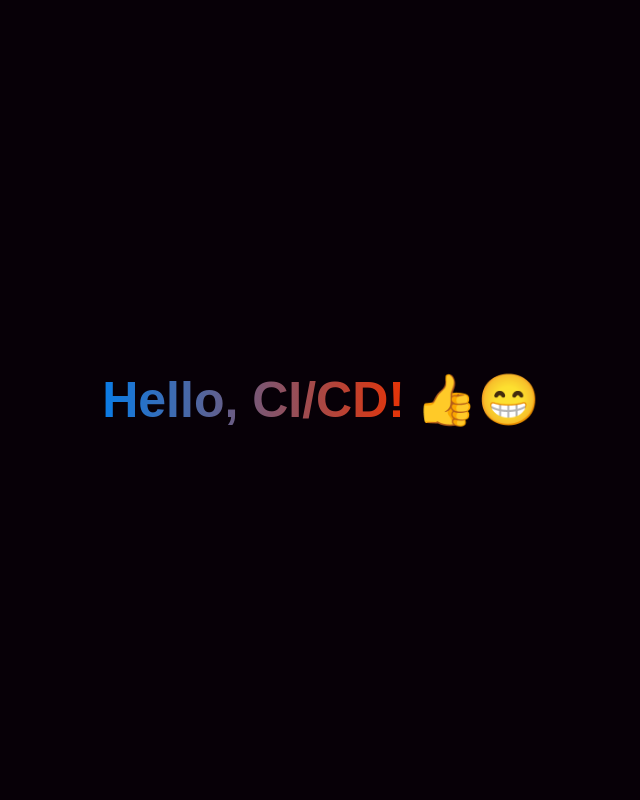
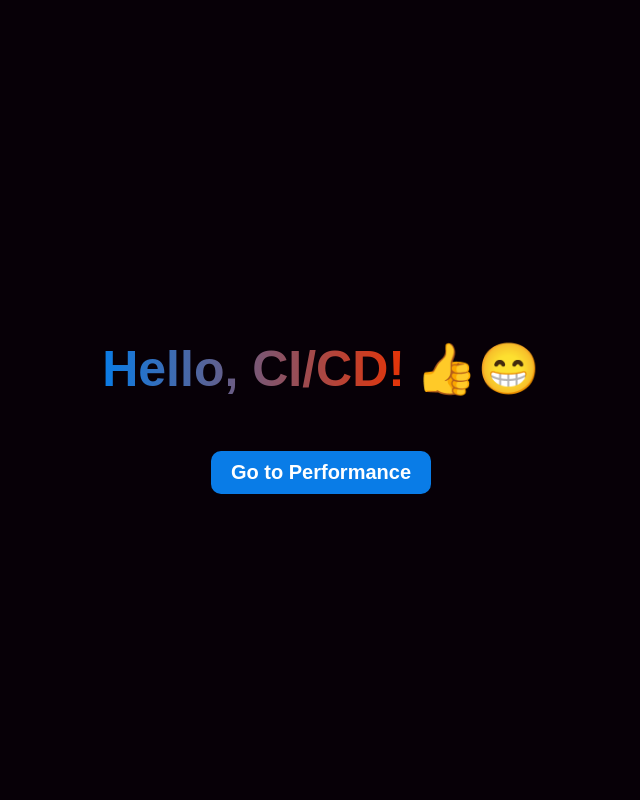
Before and after one commit to Mahmoud5Saber/advanced-flask, a Flask app: page / in a window 1280 px wide. Shown: the whole page, without its empty margins (319-959 px from the left). Run offline with Flask 3, Linux system fonts and the light colour scheme.

Commit message:
update index,html file

```diff
--- a/templates/index.html
+++ b/templates/index.html
@@ -7,6 +7,7 @@
     <style>
         body {
             display: flex;
+            flex-direction: column;
             justify-content: center;
             align-items: center;
             height: 100vh;
@@ -33,6 +34,24 @@
             font-size: 50px;
             margin-left: 10px;
         }
+
+        /* تصميم الزر */
+        .btn {
+            margin-top: 20px;
+            padding: 10px 20px;
+            font-size: 20px;
+            font-weight: bold;
+            color: white;
+            background: #097ce7;
+            border: none;
+            border-radius: 10px;
+            cursor: pointer;
+            transition: 0.3s;
+        }
+
+        .btn:hover {
+            background: #e73305;
+        }
     </style>
 </head>
 <body>
@@ -40,5 +59,6 @@
         <span class="text">Hello, CI/CD!</span>
         <span class="emoji">👍😁</span>
     </h1>
+    <button class="btn" onclick="window.location.href='/performance'">Go to Performance</button>
 </body>
 </html>
```
